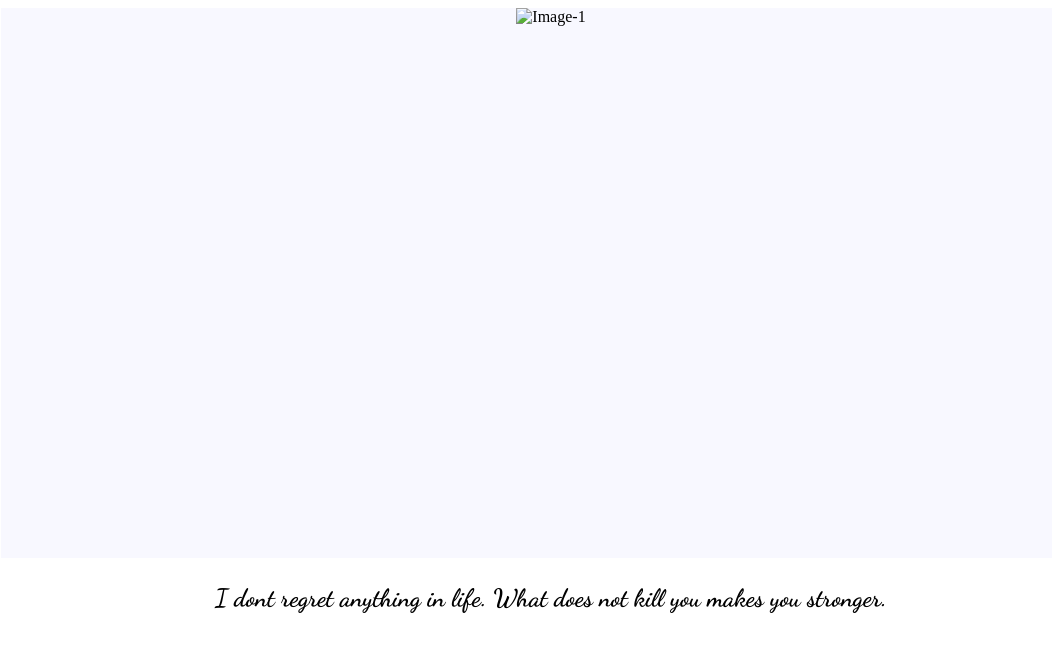
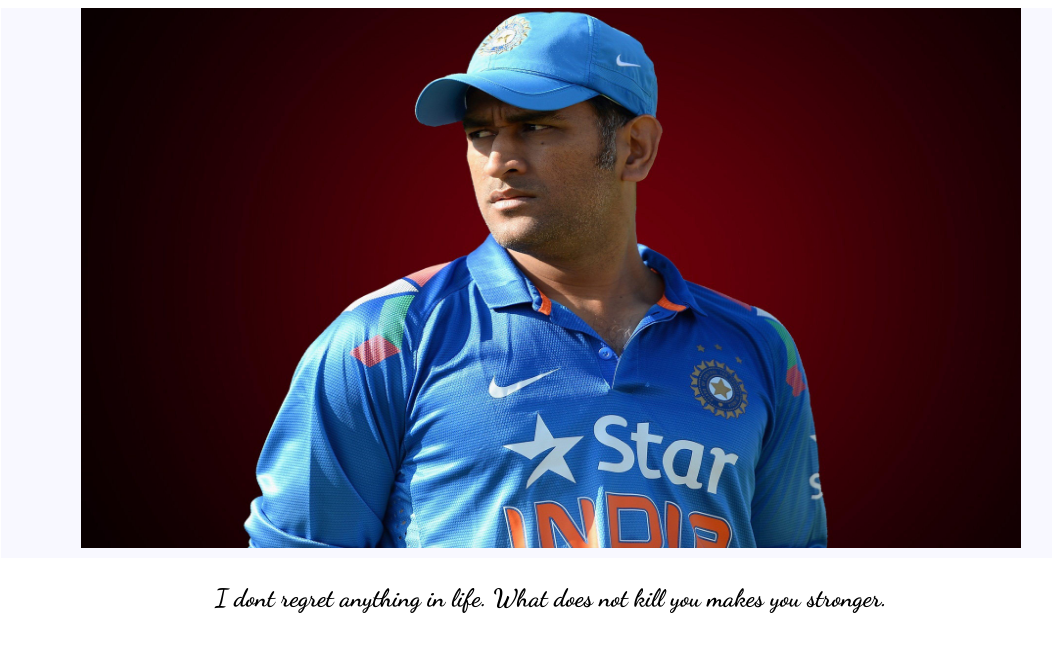
Before and after one commit to pavankumarl/Tribute, a plain HTML site: page index.html in a window 1280 px wide. Shown: the top 655 px of the page, without its empty margins (89-1141 px from the left). Drawn offline with Linux system fonts and the light colour scheme.

Commit message:
Update index.html

```diff
--- a/index.html
+++ b/index.html
@@ -12,7 +12,7 @@
 <body>
   <div class="container">
     <div class="header">
-      <img class="img1" src="Images/msd1.jpg" alt="Image-1">
+      <img class="img1" src="msd1.jpg" alt="Image-1">
 
     </div>
     <div id="quote-1">
```
